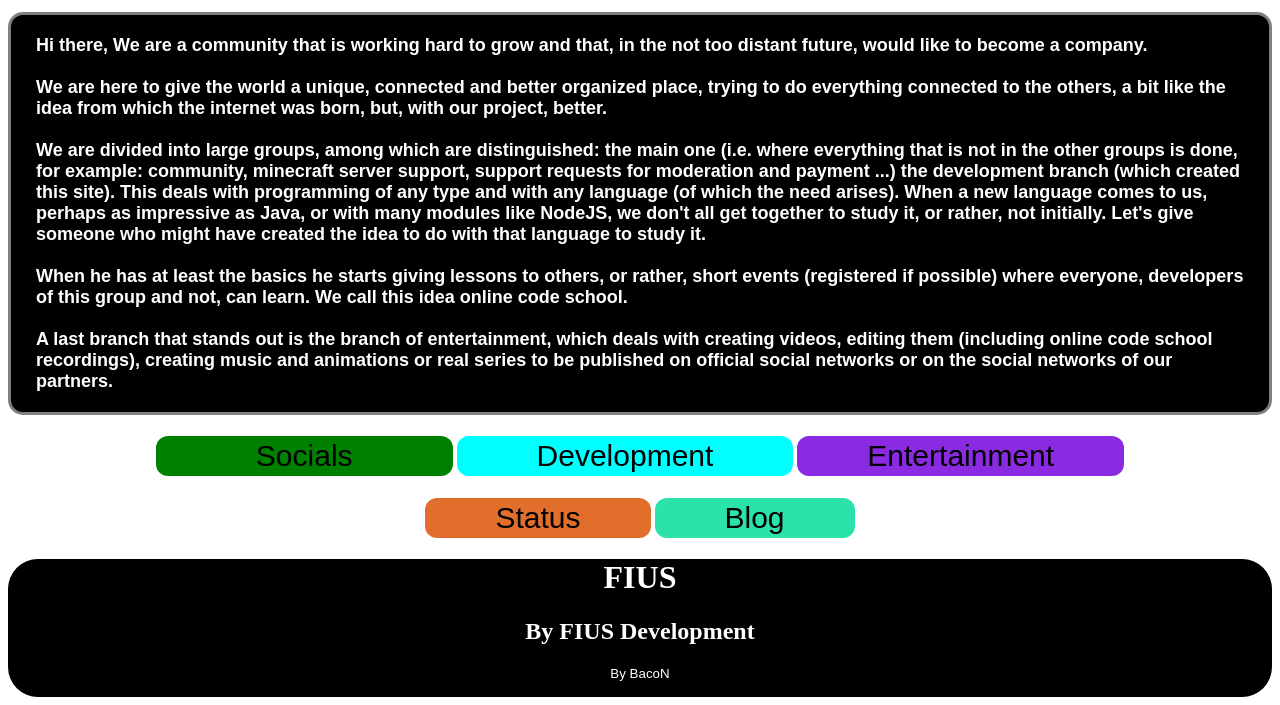
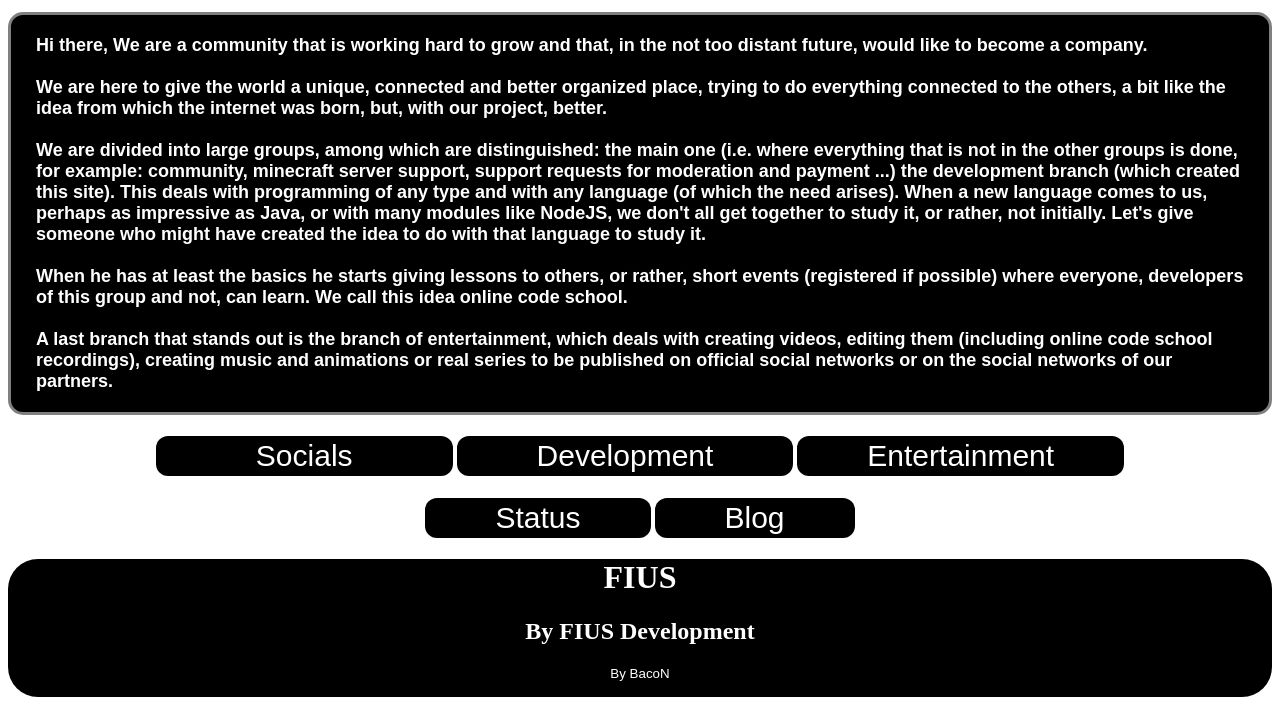
Before and after one commit to BacoN1004/FIUS-site, a plain HTML site: page index.html in a window 1280 px wide. Shown: the part 521-1226 px from the top of the page. Drawn offline with Linux system fonts and the light colour scheme.

Commit message:
Update style.css

```diff
--- a/style.css
+++ b/style.css
@@ -26,7 +26,8 @@
 }
 #social {
     border: none;
-    background-color: green;
+    color: white;
+    background-color: black;
     font-size: 30px;
     border-radius: 12px;
     padding: 100px;
@@ -36,7 +37,8 @@
 }
 #development {
     border: none;
-    background-color: cyan;
+    background-color: black;
+    color: white;
     font-size: 30px;
     border-radius: 12px;
     padding: 80px;
@@ -46,7 +48,8 @@
 }
 #entertainment {
     border: none;
-    background-color:blueviolet;
+    background-color:black;
+    color: white;
     font-size: 30px;
     border-radius: 12px;
     padding: 70px;
@@ -56,7 +59,8 @@
 }
 #status {
     border: none;
-    background-color:rgb(226, 110, 43);
+    background-color:black;
+    color: white;
     font-size: 30px;
     border-radius: 12px;
     padding: 70px;
@@ -66,7 +70,8 @@
 }
 #blog {
     border: none;
-    background-color:rgb(43, 226, 171);
+    background-color:black;
+    color: white;
     font-size: 30px;
     border-radius: 12px;
     padding: 70px;
```
